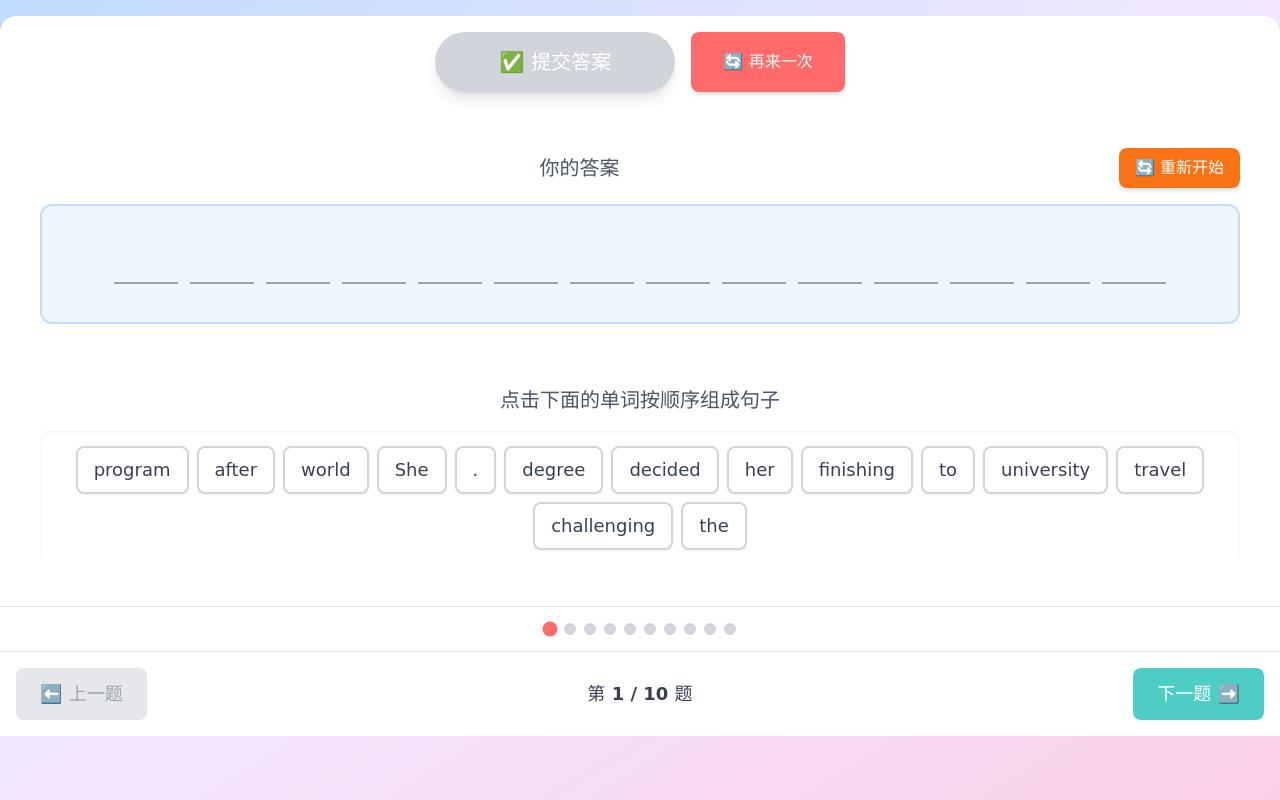
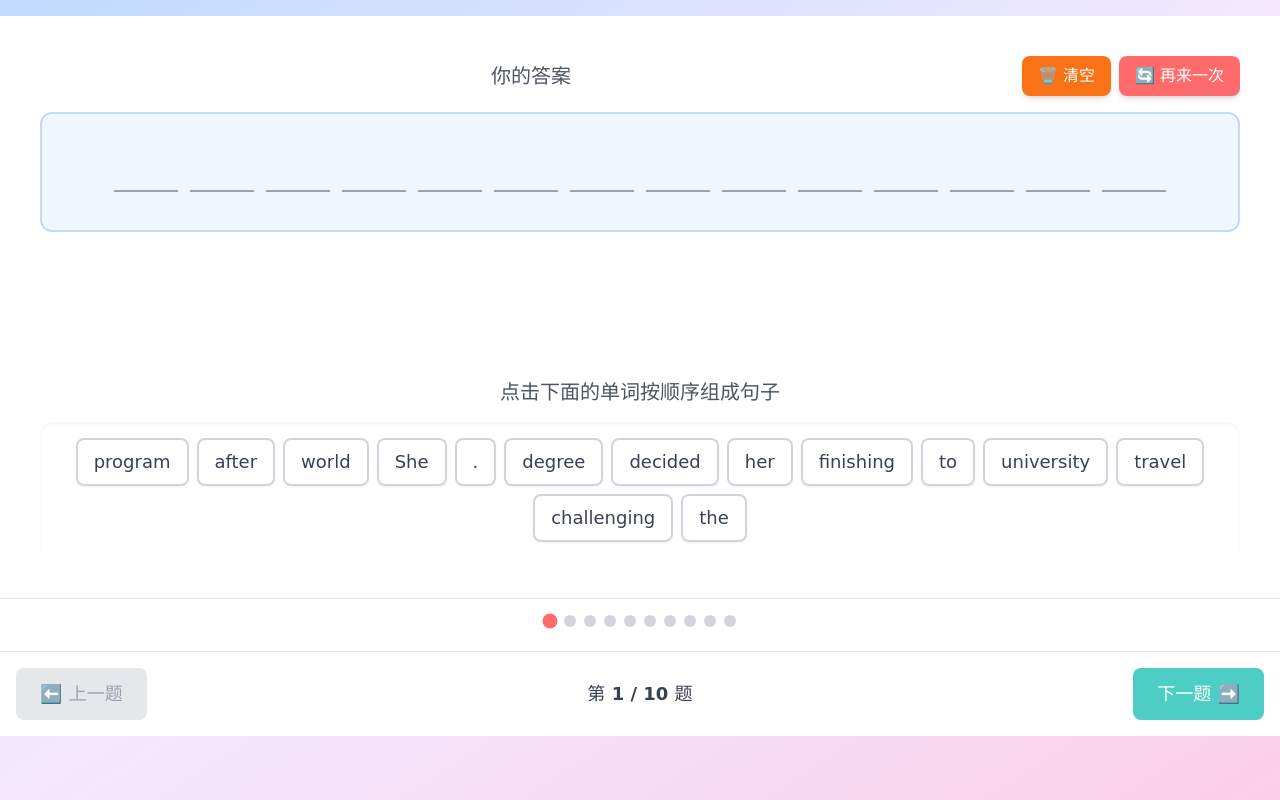
Before and after one commit to liujia1/wordsGame, a React (Vite) app: page / in a window 1280 px wide. Both pictures are taken after a click on the button "🚀 开始游戏". Built offline with nearby package versions, Linux system fonts and the light colour scheme.

Commit message:
优化了显示和体验

```diff
--- a/src/components/SentenceGame.jsx
+++ b/src/components/SentenceGame.jsx
@@ -500,26 +500,6 @@ const SentenceGame = () => {
 
     return (
       <div className="flex flex-col h-[calc(100vh-80px)]">
-        {/* 提交按钮和重新开始按钮 - 移到顶部 */}
-        <div className="p-4 flex justify-center gap-4 bg-white rounded-t-2xl shadow-md">
-          {!Object.values(submitted).some(s => s.submitted) && (
-            <button
-              onClick={handleSubmit}
-              className="bg-success hover:bg-green-400 text-white text-xl font-bold px-16 py-4 rounded-full shadow-lg transform transition-all hover:scale-105 disabled:bg-gray-300 disabled:cursor-not-allowed"
-              disabled={Object.keys(userAnswers).length < questions.length || Object.values(userAnswers).some(answer => !answer || answer.length === 0)}
-            >
-              ✅ 提交答案
-            </button>
-          )}
-
-          <button
-            onClick={handleRestart}
-            className="bg-primary hover:bg-red-500 text-white font-bold px-8 py-4 rounded-lg shadow-md transition-colors"
-          >
-            🔄 再来一次
-          </button>
-        </div>
-
         {/* 浮动鼓励文字 - 显示在顶部导航栏下方 */}
         {showEncouragement && (
           <div className="fixed top-24 left-1/2 transform -translate-x-1/2 z-50 animate-fade-out">
@@ -560,11 +540,13 @@ const SentenceGame = () => {
             isCorrect={submitted[currentSlide]?.correct || false}
             onAnswerChange={handleAnswerChange}
             initialAnswer={userAnswers[currentSlide] || null}
+            onRestartGame={handleRestart}
           />
         </div>
 
         {/* 分页指示器 */}
-        <div className="flex justify-center gap-2 p-4 bg-white border-t">
+        <div className="flex flex-col items-center gap-2 p-4 bg-white border-t">
+          <div className="flex justify-center gap-2 mb-2">
             {questions.map((_, index) => (
               <button
                 key={index}
@@ -584,8 +566,9 @@ const SentenceGame = () => {
               />
             ))}
           </div>
+        </div>
 
-        {/* 题目切换按钮 - 移到底部 */}
+        {/* 题目切换按钮和提交按钮 - 移到底部 */}
         <div className="flex justify-between items-center p-4 bg-white border-t">
           <button
             onClick={goToPrevious}
@@ -623,18 +606,25 @@ const SentenceGame = () => {
             )}
           </div>
 
+          {/* 如果不是最后一题，显示下一题按钮；如果是最后一题且未提交，显示提交答案按钮 */}
+          {currentSlide < questions.length - 1 ? (
             <button
               onClick={goToNext}
-            disabled={currentSlide === questions.length - 1}
-            className={`
-              px-6 py-3 rounded-lg font-bold text-lg transition-all
-              ${currentSlide === questions.length - 1
-                ? 'bg-gray-200 text-gray-400 cursor-not-allowed'
-                : 'bg-secondary text-white hover:bg-cyan-500 hover:scale-105'}
-            `}
+              className="px-6 py-3 rounded-lg font-bold text-lg transition-all bg-secondary text-white hover:bg-cyan-500 hover:scale-105"
             >
               下一题 ➡️
             </button>
+          ) : (
+            !Object.values(submitted).some(s => s.submitted) && (
+              <button
+                onClick={handleSubmit}
+                className="bg-success hover:bg-green-400 text-white text-xl font-bold px-6 py-3 rounded-lg shadow-lg transform transition-all hover:scale-105 disabled:bg-gray-300 disabled:cursor-not-allowed"
+                disabled={Object.keys(userAnswers).length < questions.length || Object.values(userAnswers).some(answer => !answer || answer.length === 0)}
+              >
+                ✅ 提交答案
+              </button>
+            )
+          )}
         </div>
       </div>
     );
--- a/src/components/WordSlide.jsx
+++ b/src/components/WordSlide.jsx
@@ -49,7 +49,8 @@ const WordSlide = ({
   isSubmitted = false,
   isCorrect = false,
   onAnswerChange,
-  initialAnswer = null
+  initialAnswer = null,
+  onRestartGame
 }) => {
   // 将句子拆分为单词
   const words = splitSentence(sentence);
@@ -236,6 +237,7 @@ const WordSlide = ({
           <h3 className="text-xl font-bold text-gray-600 text-center flex-1">
             你的答案
           </h3>
+          <div className="flex gap-2">
             <button
               onClick={handleReset}
               disabled={isSubmitted}
@@ -245,8 +247,15 @@ const WordSlide = ({
                   : 'bg-orange-500 text-white hover:bg-orange-600 shadow-md'
               }`}
             >
-            🔄 重新开始
+              🗑️ 清空
             </button>
+            <button
+              onClick={onRestartGame}
+              className="px-4 py-2 rounded-lg font-medium bg-primary text-white hover:bg-red-500 shadow-md transition-all duration-200"
+            >
+              🔄 再来一次
+            </button>
+          </div>
         </div>
         <div className="flex flex-wrap justify-center items-center min-h-[120px] bg-blue-50 rounded-xl p-4 border-2 border-blue-200 gap-3">
           {renderAnswer()}
```
Lines whose indentation alone changed are shown as unchanged.
